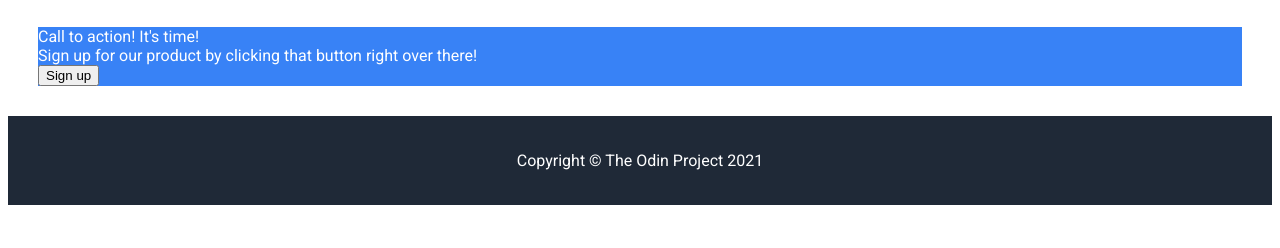
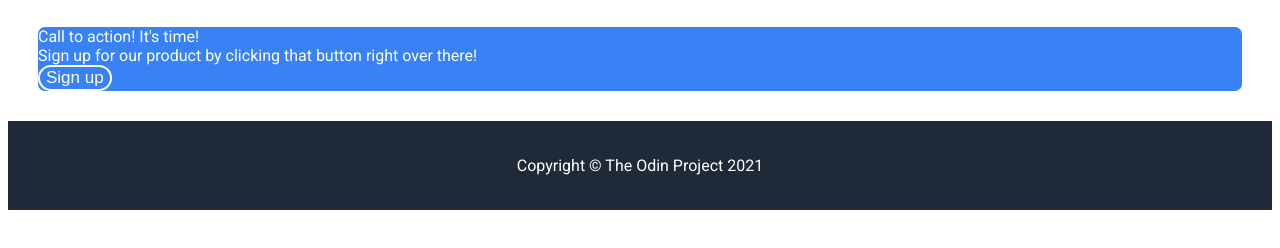
Before and after one commit to mirai64/landing-page-top, a plain HTML site: page index.html in a window 1280 px wide. Shown: the part 504-752 px from the top of the page. Drawn offline with Linux system fonts and the light colour scheme.

Commit message:
Replaced padding in fourth-section with margin, added 7px to border-radius on blue-box

```diff
--- a/index.html
+++ b/index.html
@@ -59,7 +59,7 @@
             <div class="blue-box">
                 <div>Call to action! It's time!</div>
                 <div>Sign up for our product by clicking that button right over there!</div>
-                <button>Sign up</button>
+                <button class="transparent-signup-button">Sign up</button>
             </div>
         </div>
     </main>
--- a/styles/index.css
+++ b/styles/index.css
@@ -45,14 +45,23 @@ body {
 
 .fourth-section {
     color: white;
-    padding-top: 30px;
-    padding-left: 30px;
-    padding-right: 30px;
-    padding-bottom: 30px;
+    margin-top: 30px;
+    margin-left: 30px;
+    margin-right: 30px;
+    margin-bottom: 30px;
 }
 
 .blue-box {
     background-color: #3882F6;
+    border-radius: 7px;
+}
+
+.transparent-signup-button {
+    background-color: transparent;
+    border-radius: 14px;
+    border: 2px solid white;
+    color: white;
+    font-size: 17px;
 }
 
 .footer-text {
```
